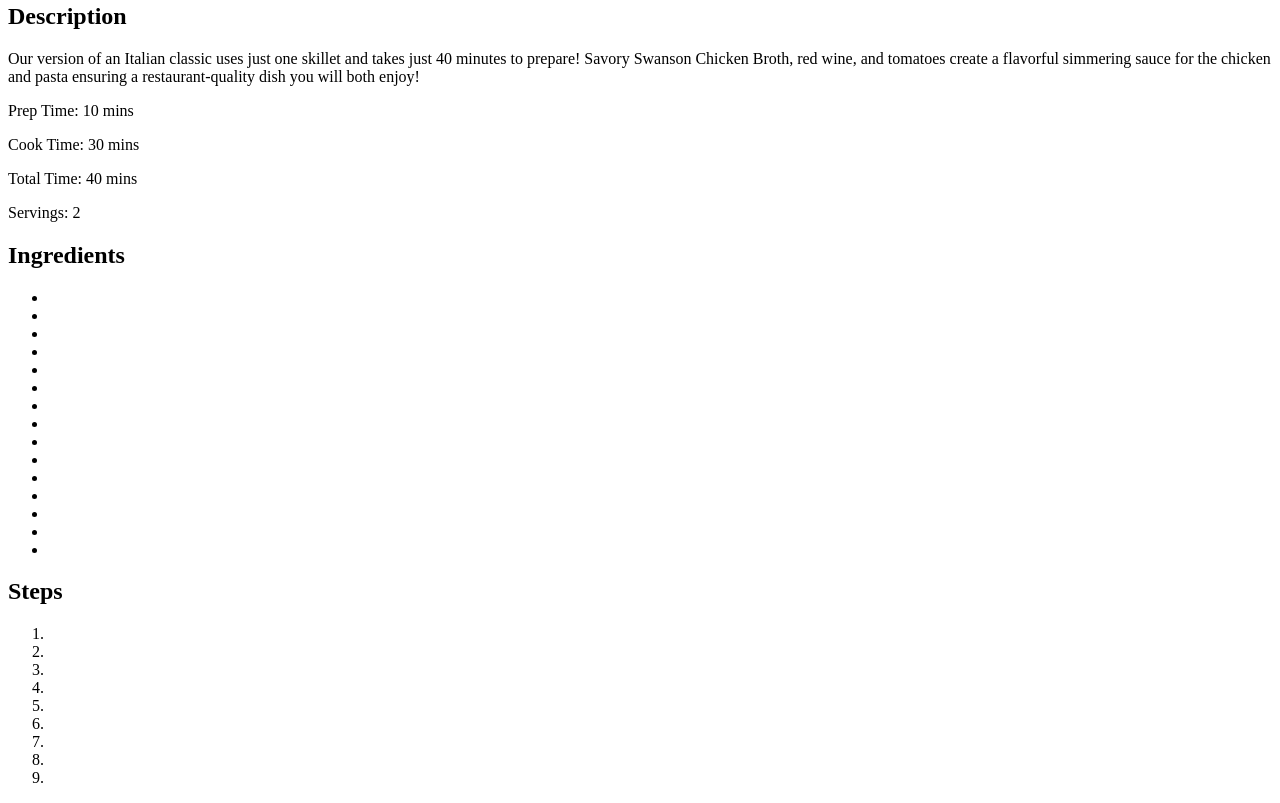
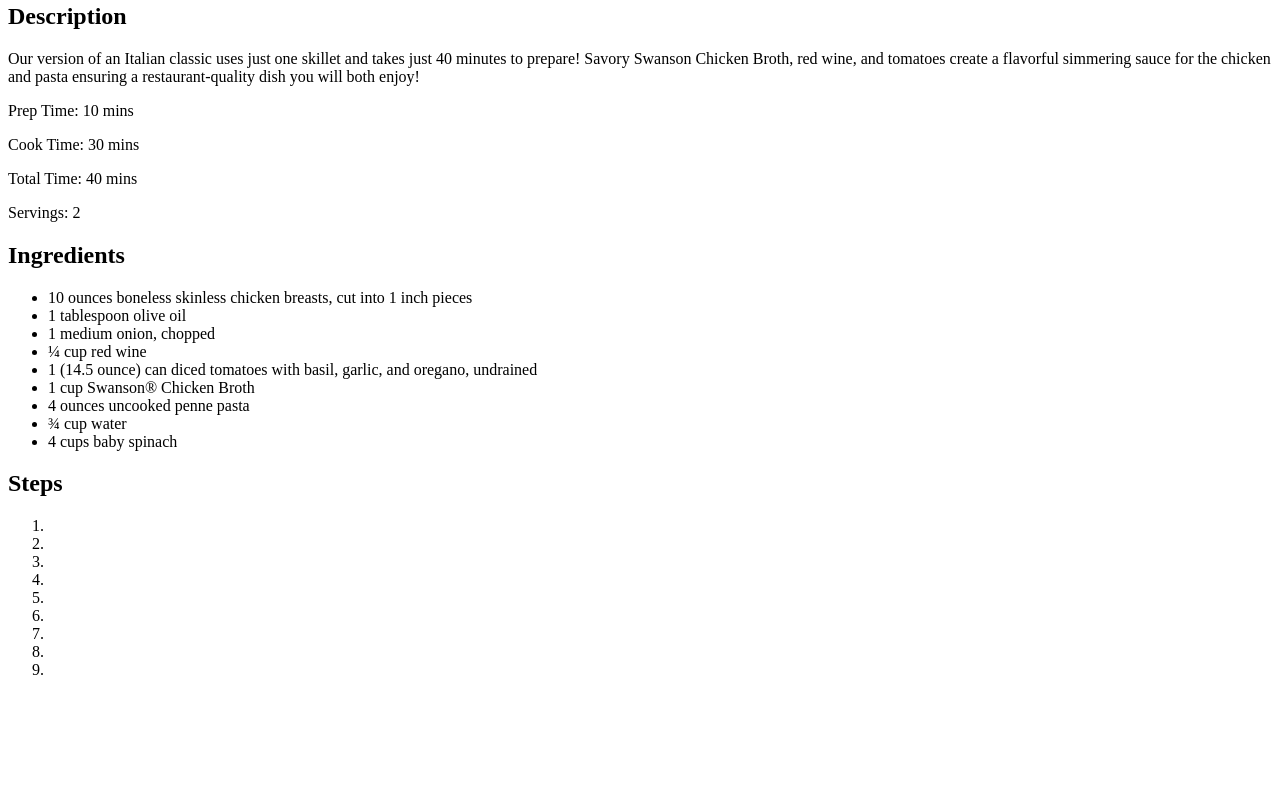
Before and after one commit to ScarletFeather7185/odin-recipes, a plain HTML site: page recipes/tomato-and-spinach-chicken-pasta.html in a window 1280 px wide. Shown: the part 664-1467 px from the top of the page. After the commit the page ends 1359 px from the top, so only its background shows below. Drawn offline with Linux system fonts and the light colour scheme; files whose address does not match are found by name.

Commit message:
Add ingredients

```diff
--- a/recipes/tomato-and-spinach-chicken-pasta.html
+++ b/recipes/tomato-and-spinach-chicken-pasta.html
@@ -16,21 +16,15 @@
         <p>Servings: 2</p>
     <h2>Ingredients</h2>
         <ul>
-            <li></li>
-            <li></li>
-            <li></li>
-            <li></li>
-            <li></li>
-            <li></li>
-            <li></li>
-            <li></li>
-            <li></li>
-            <li></li>
-            <li></li>
-            <li></li>
-            <li></li>
-            <li></li>
-            <li></li>
+            <li>10 ounces boneless skinless chicken breasts, cut into 1 inch pieces</li>
+            <li>1 tablespoon olive oil</li>
+            <li>1 medium onion, chopped</li>
+            <li>¼ cup red wine</li>
+            <li>1 (14.5 ounce) can diced tomatoes with basil, garlic, and oregano, undrained</li>
+            <li>1 cup Swanson® Chicken Broth</li>
+            <li>4 ounces uncooked penne pasta</li>
+            <li>¾ cup water</li>
+            <li>4 cups baby spinach</li>
         </ul>
     <h2>Steps</h2>
         <ol>
```
